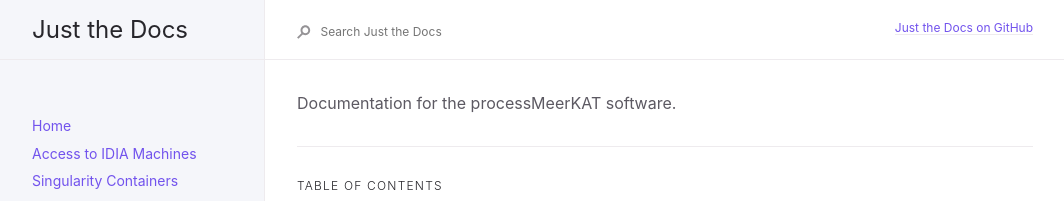
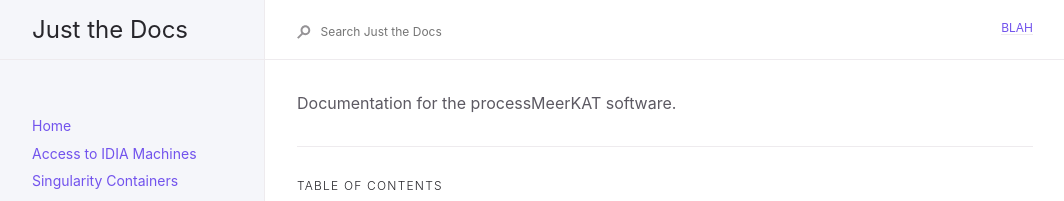
Before and after one commit to idia-pipelines/idia-pipelines.github.io, a Jekyll site: the page built from docs/processMeerKAT/processmeerkat.md, in a window 1280 px wide. Shown: the top 201 px of the page, without its empty margins (91-1155 px from the left). Built offline with Jekyll 4.4.1, drawn with Linux system fonts in a browser that asks for light colours.

Commit message:
Changing the 'Just the Docs' References

```diff
--- a/_config.yml
+++ b/_config.yml
@@ -27,7 +27,7 @@ search_enabled: true
 
 # Aux links for the upper right navigation
 aux_links:
-  "Just the Docs on GitHub":
+  "BLAH":
     - "//github.com/pmarsceill/just-the-docs"
 
 # Color scheme currently only supports "dark" or nil (default)
```
